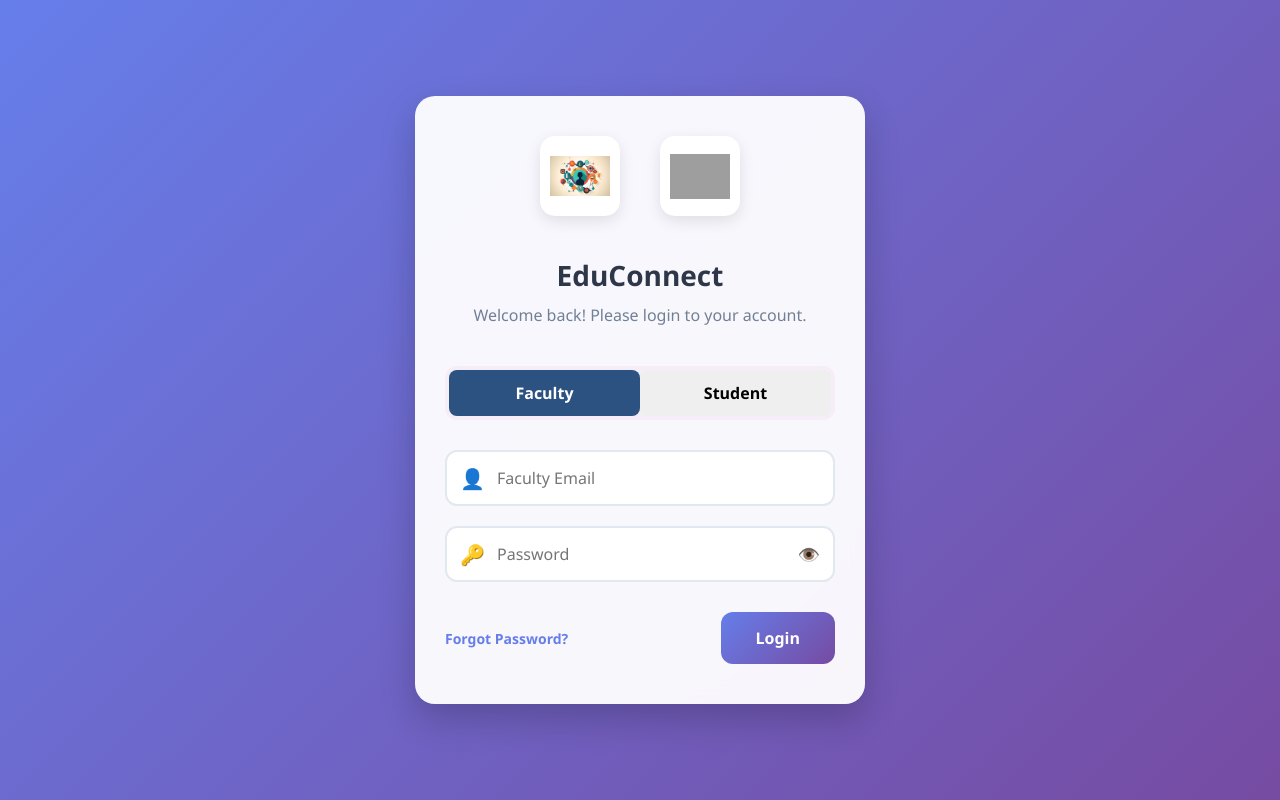
After one commit to Mohith2005/Student_Management-Systems-, a PHP site: page /templates/login.html in a window 1280 px wide. The commit adds this page. Run offline with PHP 8.4, Linux system fonts and the light colour scheme; grey boxes are pictures that could not be loaded.

Commit message:
yes commit

```diff
--- /dev/null
+++ b/templates/login.html
@@ -0,0 +1,256 @@
+<!DOCTYPE html>
+<html lang="en">
+<head>
+  <meta charset="UTF-8">
+  <meta name="viewport" content="width=device-width, initial-scale=1.0">
+  <title>EduConnect</title>
+  <style>
+    * {
+      margin: 0;
+      padding: 0;
+      box-sizing: border-box;
+      font-family: 'Segoe UI', Tahoma, Geneva, Verdana, sans-serif;
+    }
+    body {
+      min-height: 100vh;
+      display: flex;
+      align-items: center;
+      justify-content: center;
+      background: linear-gradient(135deg, #667eea 0%, #764ba2 100%);
+      padding: 20px;
+    }
+    .container {
+      width: 100%;
+      max-width: 450px;
+      background: rgba(255, 255, 255, 0.95);
+      border-radius: 20px;
+      padding: 40px 30px;
+      box-shadow: 0 15px 35px rgba(0, 0, 0, 0.2);
+      backdrop-filter: blur(10px);
+    }
+    .header {
+      text-align: center;
+      margin-bottom: 40px;
+    }
+    .logo {
+      width: 80px;
+      height: 80px;
+      object-fit: contain;
+      margin: 0 10px 20px;
+      padding: 10px;
+      background: white;
+      border-radius: 15px;
+      box-shadow: 0 5px 15px rgba(0, 0, 0, 0.1);
+    }
+    .logo-container {
+      display: flex;
+      justify-content: center;
+      gap: 20px;
+      margin-bottom: 20px;
+    }
+    h1 {
+      color: #2d3748;
+      font-size: 28px;
+      font-weight: 700;
+      margin-bottom: 10px;
+    }
+    .subtitle {
+      color: #718096;
+      font-size: 16px;
+      margin-bottom: 30px;
+    }
+    .toggle-container {
+      background: hsl(288, 38%, 95%);
+      border-radius: 12px;
+      padding: 4px;
+      display: flex;
+      margin-bottom: 30px;
+      position: relative;
+    }
+    .toggle-btn {
+      flex: 1;
+      padding: 12px;
+      border: none;
+      border-radius: 8px;
+      font-size: 16px;
+      font-weight: 600;
+      cursor: pointer;
+      transition: all 0.3s ease;
+    }
+    .toggle-btn.active {
+      background: #2c5282;
+      color: white;
+    }
+    .input-container {
+      margin-bottom: 20px;
+      position: relative;
+    }
+    .input-field {
+      width: 100%;
+      padding: 15px 15px 15px 50px;
+      border: 2px solid #e2e8f0;
+      border-radius: 12px;
+      font-size: 16px;
+      transition: all 0.3s ease;
+      color: #4a5568;
+    }
+    .input-field:focus {
+      border-color: #667eea;
+      outline: none;
+      box-shadow: 0 0 0 3px rgba(102, 126, 234, 0.1);
+    }
+    .input-icon {
+      position: absolute;
+      left: 15px;
+      top: 50%;
+      transform: translateY(-50%);
+      font-size: 20px;
+      color: #a0aec0;
+      pointer-events: none;
+    }
+    .show-password {
+      position: absolute;
+      right: 15px;
+      top: 50%;
+      transform: translateY(-50%);
+      cursor: pointer;
+      font-size: 18px;
+      color: #718096;
+    }
+    .button-container {
+      display: flex;
+      justify-content: space-between;
+      align-items: center;
+      margin-top: 30px;
+    }
+    .forgot-password {
+      color: #667eea;
+      text-decoration: none;
+      font-size: 14px;
+      font-weight: 600;
+      transition: color 0.3s ease;
+    }
+    .forgot-password:hover {
+      color: #764ba2;
+    }
+    .login-btn {
+      background: linear-gradient(135deg, #667eea 0%, #764ba2 100%);
+      color: white;
+      border: none;
+      padding: 15px 35px;
+      border-radius: 12px;
+      font-size: 16px;
+      font-weight: 600;
+      cursor: pointer;
+      transition: transform 0.3s ease, box-shadow 0.3s ease;
+    }
+    .login-btn:hover {
+      transform: translateY(-2px);
+      box-shadow: 0 5px 15px rgba(102, 126, 234, 0.4);
+    }
+    @media (max-width: 480px) {
+      .container {
+        padding: 30px 20px;
+      }
+      .logo {
+        width: 60px;
+        height: 60px;
+      }
+      h1 {
+        font-size: 24px;
+      }
+      .login-btn {
+        padding: 12px 25px;
+      }
+    }
+  </style>
+</head>
+<body>
+  <div class="container">
+    <div class="header">
+      <div class="logo-container">
+        <img src="./logo/education.jpg" alt="Department Logo" class="logo">
+        <img src="./logo/student.jpeg" alt="Student Logo" class="logo">
+      </div>
+      <h1>EduConnect</h1>
+      <p class="subtitle">Welcome back! Please login to your account.</p>
+    </div>
+    <div class="toggle-container">
+      <button class="toggle-btn active">Faculty</button>
+      <button class="toggle-btn">Student</button>
+    </div>
+    <form id="loginForm" method="POST">
+      <div class="input-container">
+        <span class="input-icon">👤</span>
+        <input type="email" class="input-field" id="email" name="email" placeholder="Faculty Email" required>
+      </div>
+      <div class="input-container">
+        <span class="input-icon">🔑</span>
+        <input type="password" class="input-field" id="password" name="password" placeholder="Password" required>
+        <span class="show-password" onclick="togglePassword()">👁️</span>
+      </div>
+      <div class="button-container">
+        <a href="#" class="forgot-password">Forgot Password?</a>
+        <button type="submit" class="login-btn">Login</button>
+      </div>
+    </form>
+  </div>
+  <script>
+    // Toggle between Faculty and Student login
+    const toggleBtns = document.querySelectorAll('.toggle-btn');
+    let currentUserType = 'faculty';
+
+    toggleBtns.forEach(btn => {
+      btn.addEventListener('click', () => {
+        toggleBtns.forEach(b => b.classList.remove('active'));
+        btn.classList.add('active');
+        currentUserType = btn.textContent.toLowerCase();
+        document.getElementById('email').placeholder = currentUserType === 'faculty' ? 'Faculty Email' : 'Student Email';
+      });
+    });
+
+    // Toggle password visibility
+    function togglePassword() {
+      const passwordInput = document.getElementById('password');
+      const showPasswordBtn = document.querySelector('.show-password');
+      if (passwordInput.type === 'password') {
+        passwordInput.type = 'text';
+        showPasswordBtn.textContent = '🔒';
+      } else {
+        passwordInput.type = 'password';
+        showPasswordBtn.textContent = '👁️';
+      }
+    }
+
+    // Handle form submission
+    document.getElementById('loginForm').addEventListener('submit', async (e) => {
+      e.preventDefault();
+
+      const email = document.getElementById('email').value;
+      const password = document.getElementById('password').value;
+
+      try {
+        const response = await fetch(`auth/${currentUserType}_auth.php`, {
+          method: 'POST',
+          headers: {
+            'Content-Type': 'application/x-www-form-urlencoded',
+          },
+          body: `email=${encodeURIComponent(email)}&password=${encodeURIComponent(password)}`
+        });
+
+        const data = await response.json();
+
+        if (data.success) {
+          window.location.href = data.redirect;
+        } else {
+          alert(data.message || 'Login failed. Please check your credentials.');
+          console.error('Login failed:', data.message);
+        }
+      } catch (error) {
+        console.error('Login error:', error);
+        alert('An error occurred. Please try again.');
+      }
+    });
+  </script>
+</body>
+</html>
```
Also changed, not shown: auth/student_auth.php (+8 -1 lines).
